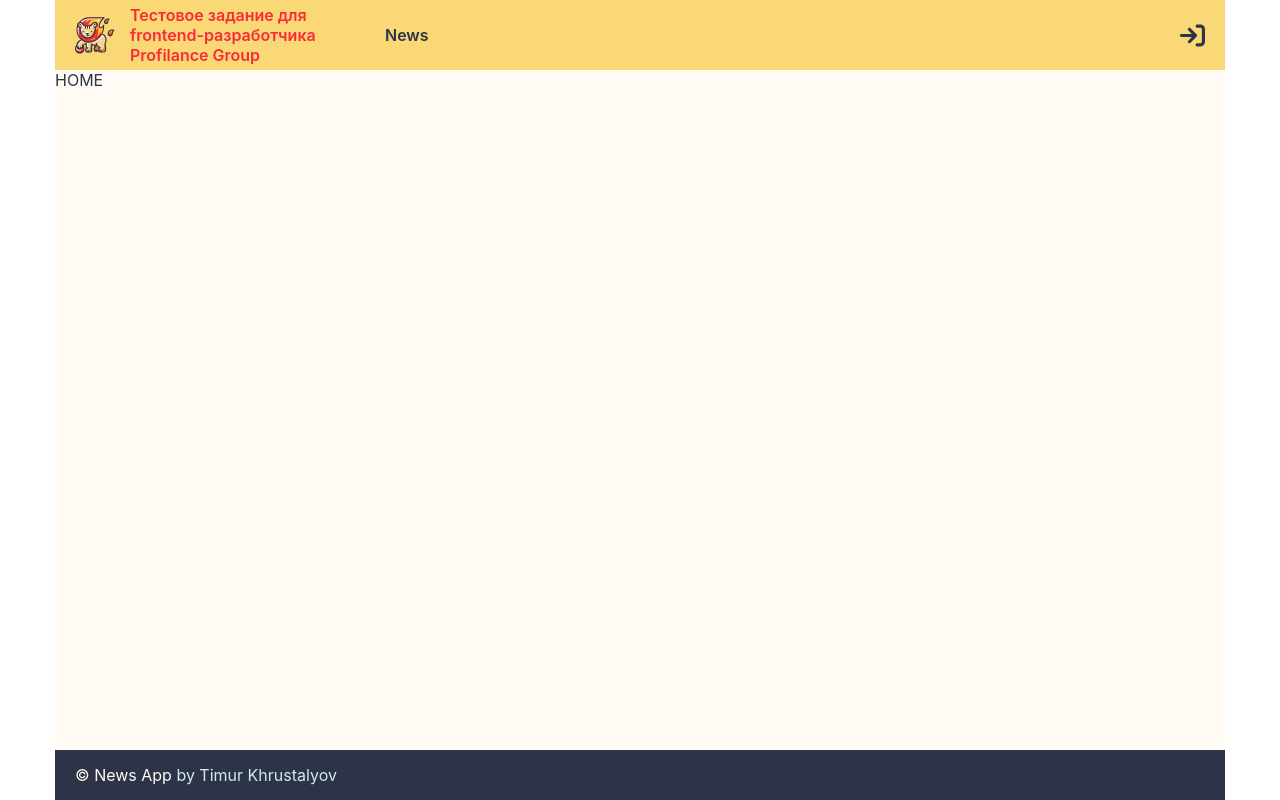
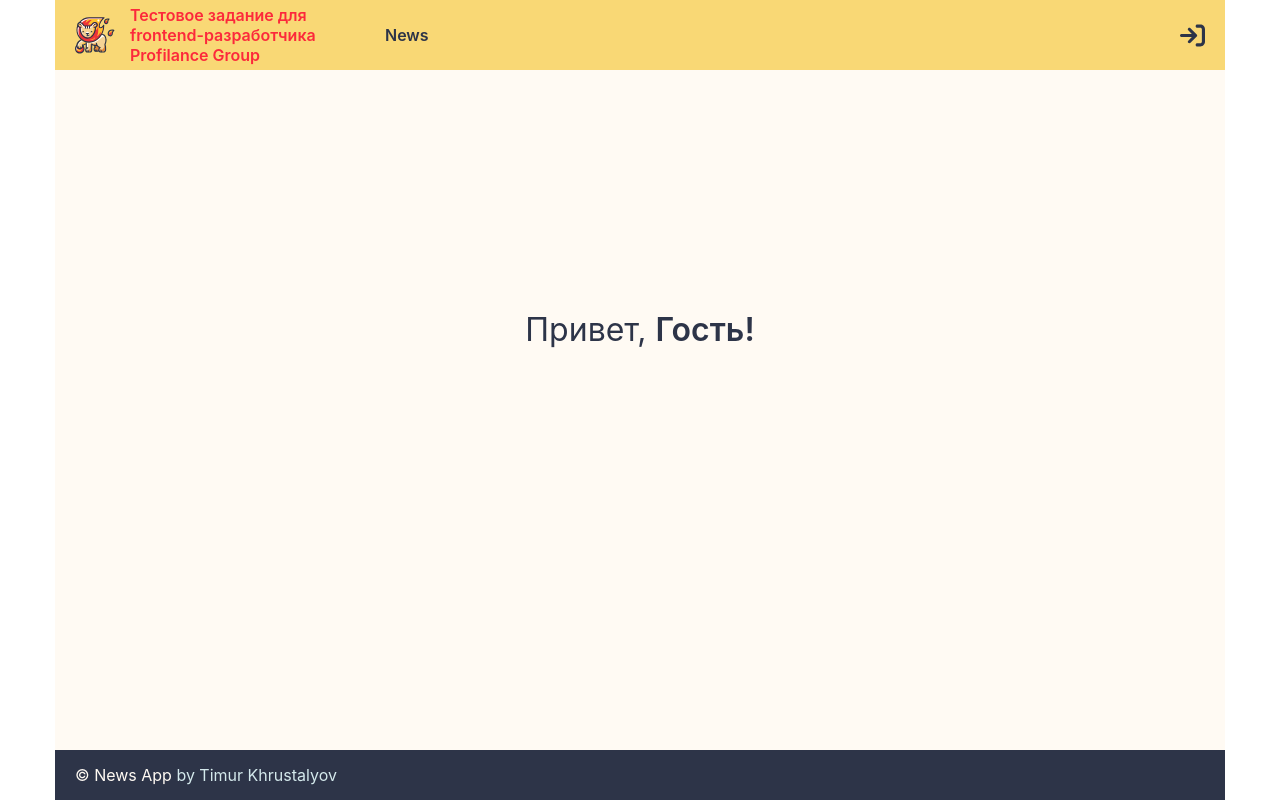
Before and after one commit to tilvlur/news-app, a React (Create React App) app: page / in a window 1280 px wide. Built offline with nearby package versions, Linux system fonts and the light colour scheme.

Commit message:
Add Home page

```diff
--- /dev/null
+++ b/src/app/routes/Home/Home.module.scss
@@ -0,0 +1,27 @@
+@use "src/common/styles/variables" as *;
+@use "src/common/styles/resetMixins" as *;
+
+.container {
+  @include bp-all {
+    display: flex;
+    justify-content: center;
+    margin-top: 30vh;
+
+    span {
+      font-weight: 600;
+      text-transform: capitalize;
+    }
+  }
+
+  @include bp-between(0, $mobile) {
+    font-size: 1.3rem;
+  }
+
+  @include bp-between($mobile, $tablet) {
+    font-size: 1.7rem;
+  }
+
+  @include bp-from($tablet) {
+    font-size: 2rem;
+  }
+}
--- a/src/app/routes/Home/index.tsx
+++ b/src/app/routes/Home/index.tsx
@@ -1,7 +1,16 @@
+import { useAppSelector } from "../../../common/hooks/hooks";
+import { selectLoginData } from "../../../features/login/loginSlice";
+import styles from "./Home.module.scss";
+
 function Home() {
+  const { currentUserData } = useAppSelector(selectLoginData);
+  const user = currentUserData ? currentUserData.userName : "гость";
+
   return (
-    <div>
-      <div>HOME</div>
+    <div className={styles.container}>
+      <div>
+        Привет, <span>{user}!</span>
+      </div>
     </div>
   );
 }
```
